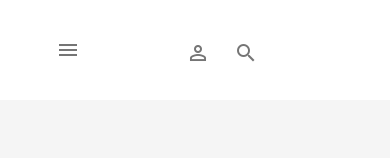
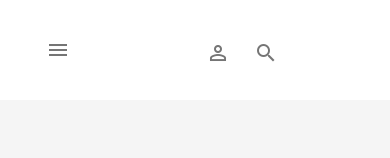
Before and after one commit to AlisaZobova/photos, a Vue app: page / in a window 390 px wide. Shown: the top 158 px of the page. Built offline with nearby package versions, Linux system fonts and the light colour scheme.

Commit message:
refactor: change header styles for small devices

```diff
--- a/src/assets/scss/main.scss
+++ b/src/assets/scss/main.scss
@@ -365,7 +365,7 @@
     }
 
     nav {
-      left: 50px;
+      left: 40px;
     }
   }
 
@@ -548,7 +548,7 @@
   .page-header {
     nav {
       .v-app-bar__nav-icon {
-        margin-right: 100px;
+        margin-right: 130px;
       }
     }
   }
```
